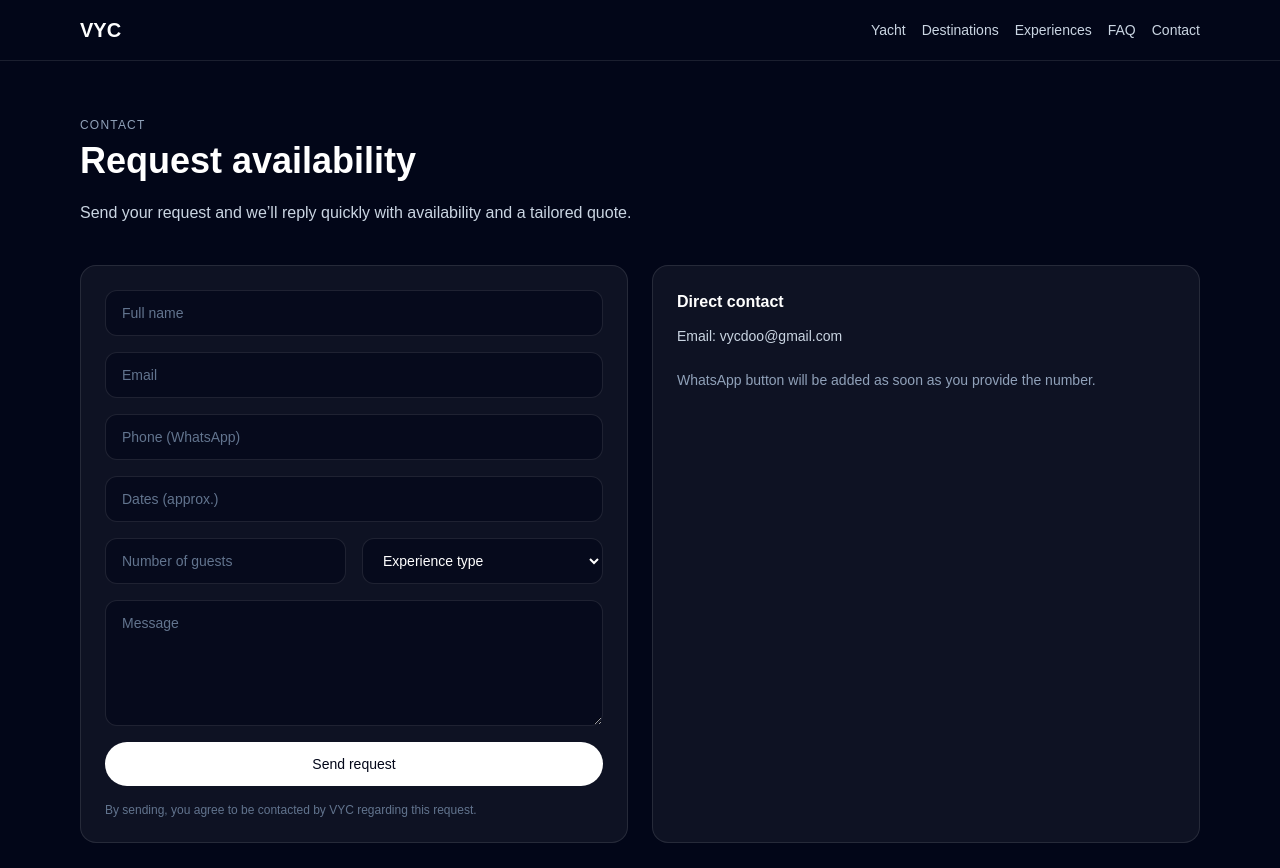
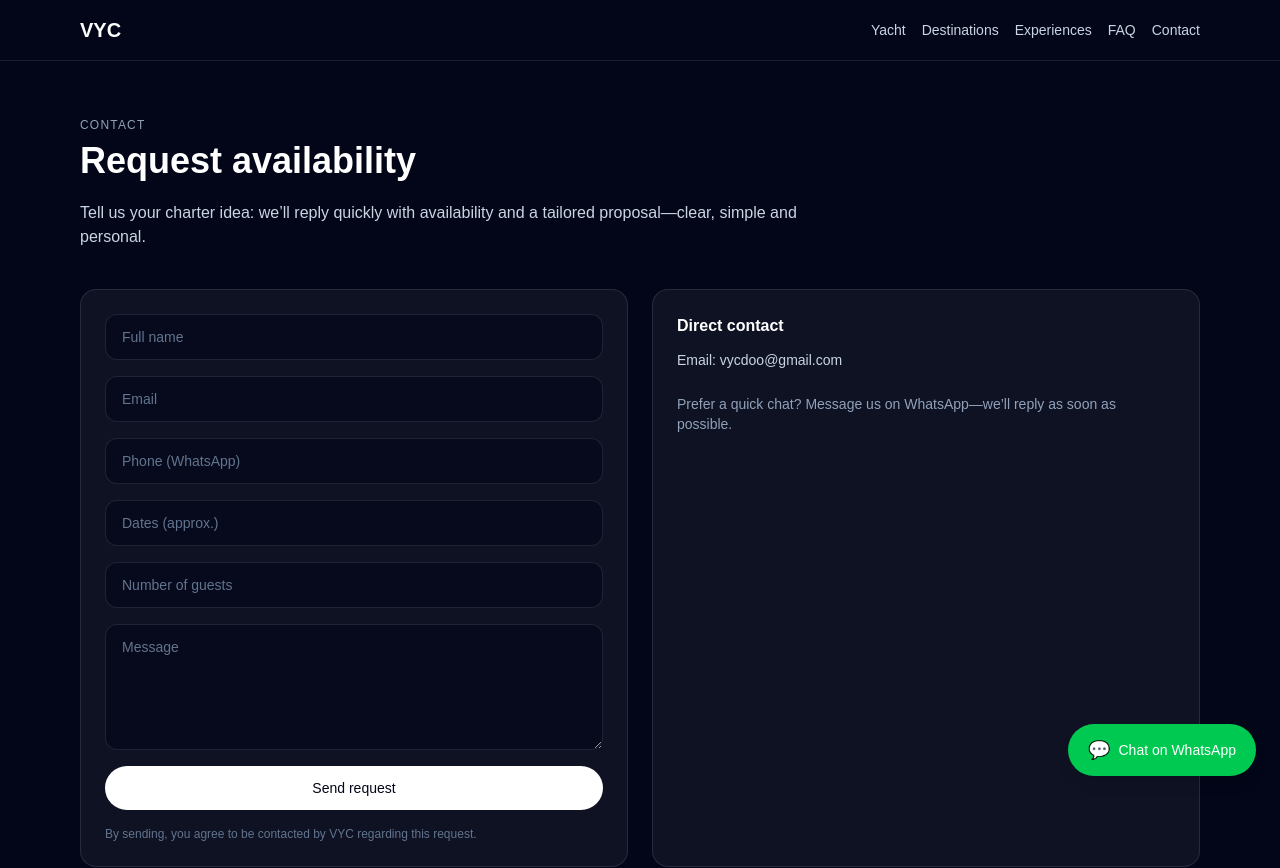
Before and after one commit to giacomovolt/vyc-site, a Next.js app: page /en/contact in a window 1280 px wide. Shown: the top 868 px of the page. Built offline with nearby package versions, Linux system fonts and the light colour scheme; no server answers.

Commit message:
Fix contact page locale handling (useParams), add IT/EN and WhatsApp floating

```diff
--- a/src/app/[locale]/contact/page.tsx
+++ b/src/app/[locale]/contact/page.tsx
@@ -1,17 +1,79 @@
 "use client";
 
-import { useState } from "react";
+import React, { useState } from "react";
+import { useParams } from "next/navigation";
+import WhatsAppFloatingButton from "@/components/WhatsAppFloatingButton";
+
+type Locale = "it" | "en";
+
+function toLocale(x: unknown): Locale {
+  return x === "en" ? "en" : "it";
+}
 
 export default function ContactPage() {
+  const params = useParams<{ locale?: string }>();
+  const locale = toLocale(params?.locale);
+
   const [sent, setSent] = useState(false);
   const [loading, setLoading] = useState(false);
 
   const endpoint = process.env.NEXT_PUBLIC_FORMSPREE_ENDPOINT;
 
+  const t = {
+    it: {
+      eyebrow: "Contatti",
+      title: "Richiedi disponibilità",
+      intro:
+        "Raccontaci la tua idea di charter: rispondiamo rapidamente con disponibilità e una proposta costruita su misura, in modo semplice e chiaro.",
+      name: "Nome e cognome",
+      email: "Email",
+      phone: "Telefono (WhatsApp)",
+      dates: "Date (anche indicative)",
+      guests: "Numero di ospiti",
+      message: "Messaggio",
+      sending: "Invio in corso...",
+      send: "Invia richiesta",
+      sent: "Messaggio inviato. Ti risponderemo a breve.",
+      privacy:
+        "Inviando la richiesta, acconsenti ad essere contattato da VYC in merito a questa richiesta.",
+      missingEndpoint:
+        "Endpoint del form mancante. Imposta NEXT_PUBLIC_FORMSPREE_ENDPOINT.",
+      sendError: "Errore invio. Riprova o contattaci via email/WhatsApp.",
+      networkError: "Errore di rete. Riprova.",
+      directTitle: "Contatto diretto",
+      quick:
+        "Preferisci un contatto rapido? Scrivici su WhatsApp: rispondiamo appena possibile.",
+    },
+    en: {
+      eyebrow: "Contact",
+      title: "Request availability",
+      intro:
+        "Tell us your charter idea: we’ll reply quickly with availability and a tailored proposal—clear, simple and personal.",
+      name: "Full name",
+      email: "Email",
+      phone: "Phone (WhatsApp)",
+      dates: "Dates (approx.)",
+      guests: "Number of guests",
+      message: "Message",
+      sending: "Sending...",
+      send: "Send request",
+      sent: "Message sent. We’ll reply shortly.",
+      privacy:
+        "By sending, you agree to be contacted by VYC regarding this request.",
+      missingEndpoint:
+        "Form endpoint missing. Please set NEXT_PUBLIC_FORMSPREE_ENDPOINT.",
+      sendError: "Send error. Please try again or contact us by email/WhatsApp.",
+      networkError: "Network error. Please try again.",
+      directTitle: "Direct contact",
+      quick:
+        "Prefer a quick chat? Message us on WhatsApp—we’ll reply as soon as possible.",
+    },
+  }[locale];
+
   async function handleSubmit(e: React.FormEvent<HTMLFormElement>) {
     e.preventDefault();
     if (!endpoint) {
-      alert("Form endpoint missing. Please set NEXT_PUBLIC_FORMSPREE_ENDPOINT.");
+      alert(t.missingEndpoint);
       return;
     }
 
@@ -31,22 +93,23 @@ export default function ContactPage() {
         setSent(true);
         form.reset();
       } else {
-        alert("Send error. Please try again or contact us by email.");
+        alert(t.sendError);
       }
     } catch {
-      alert("Network error. Please try again.");
+      alert(t.networkError);
     } finally {
       setLoading(false);
     }
   }
 
   return (
+    <>
       <div className="mx-auto max-w-6xl px-4 py-14 text-white">
-      <div className="text-xs uppercase tracking-widest text-slate-400">Contact</div>
-      <h1 className="mt-2 text-4xl font-semibold">Request availability</h1>
-      <p className="mt-5 max-w-3xl text-slate-300">
-        Send your request and we’ll reply quickly with availability and a tailored quote.
-      </p>
+        <div className="text-xs uppercase tracking-widest text-slate-400">
+          {t.eyebrow}
+        </div>
+        <h1 className="mt-2 text-4xl font-semibold">{t.title}</h1>
+        <p className="mt-5 max-w-3xl text-slate-300">{t.intro}</p>
 
         <div className="mt-10 grid gap-6 md:grid-cols-2">
           <form
@@ -57,52 +120,36 @@ export default function ContactPage() {
               <input
                 name="name"
                 required
-              placeholder="Full name"
+                placeholder={t.name}
                 className="w-full rounded-xl border border-white/10 bg-slate-950/60 px-4 py-3 text-sm text-white placeholder:text-slate-500 outline-none focus:border-white/25"
               />
               <input
                 name="email"
                 type="email"
                 required
-              placeholder="Email"
+                placeholder={t.email}
                 className="w-full rounded-xl border border-white/10 bg-slate-950/60 px-4 py-3 text-sm text-white placeholder:text-slate-500 outline-none focus:border-white/25"
               />
               <input
                 name="phone"
-              placeholder="Phone (WhatsApp)"
+                placeholder={t.phone}
                 className="w-full rounded-xl border border-white/10 bg-slate-950/60 px-4 py-3 text-sm text-white placeholder:text-slate-500 outline-none focus:border-white/25"
               />
               <input
                 name="dates"
-              placeholder="Dates (approx.)"
+                placeholder={t.dates}
                 className="w-full rounded-xl border border-white/10 bg-slate-950/60 px-4 py-3 text-sm text-white placeholder:text-slate-500 outline-none focus:border-white/25"
               />
 
-            <div className="grid gap-4 sm:grid-cols-2">
               <input
                 name="guests"
-                placeholder="Number of guests"
+                placeholder={t.guests}
                 className="w-full rounded-xl border border-white/10 bg-slate-950/60 px-4 py-3 text-sm text-white placeholder:text-slate-500 outline-none focus:border-white/25"
               />
-              <select
-                name="experience"
-                className="w-full rounded-xl border border-white/10 bg-slate-950/60 px-4 py-3 text-sm text-white outline-none focus:border-white/25"
-                defaultValue=""
-              >
-                <option value="" disabled>
-                  Experience type
-                </option>
-                <option value="Relax" className="bg-slate-950">Relax</option>
-                <option value="Romantic" className="bg-slate-950">Romantic</option>
-                <option value="Family" className="bg-slate-950">Family</option>
-                <option value="Fishing" className="bg-slate-950">Fishing</option>
-                <option value="Other" className="bg-slate-950">Other</option>
-              </select>
-            </div>
 
               <textarea
                 name="message"
-              placeholder="Message"
+                placeholder={t.message}
                 rows={5}
                 className="w-full rounded-xl border border-white/10 bg-slate-950/60 px-4 py-3 text-sm text-white placeholder:text-slate-500 outline-none focus:border-white/25"
               />
@@ -112,31 +159,35 @@ export default function ContactPage() {
                 disabled={loading}
                 className="rounded-full bg-white px-5 py-3 text-sm font-medium text-slate-950 hover:bg-slate-100 disabled:opacity-60"
               >
-              {loading ? "Sending..." : "Send request"}
+                {loading ? t.sending : t.send}
               </button>
 
               {sent ? (
-              <div className="text-sm text-green-300">
-                Message sent. We’ll reply shortly.
-              </div>
+                <div className="text-sm text-green-300">{t.sent}</div>
               ) : null}
 
-            <div className="text-xs text-slate-500">
-              By sending, you agree to be contacted by VYC regarding this request.
-            </div>
+              <div className="text-xs text-slate-500">{t.privacy}</div>
             </div>
           </form>
 
           <div className="rounded-2xl border border-white/10 bg-white/5 p-6">
-          <div className="text-base font-semibold text-white">Direct contact</div>
+            <div className="text-base font-semibold text-white">
+              {t.directTitle}
+            </div>
             <div className="mt-3 text-sm text-slate-300">
-            Email: <a className="hover:text-white" href="mailto:vycdoo@gmail.com">vycdoo@gmail.com</a>
+              Email:{" "}
+              <a className="hover:text-white" href="mailto:vycdoo@gmail.com">
+                vycdoo@gmail.com
+              </a>
             </div>
-          <div className="mt-6 text-sm text-slate-400">
-            WhatsApp button will be added as soon as you provide the number.
+
+            <div className="mt-6 text-sm text-slate-400">{t.quick}</div>
           </div>
         </div>
       </div>
-    </div>
+
+      {/* ✅ WhatsApp floating button (identico alla Home) */}
+      <WhatsAppFloatingButton locale={locale} />
+    </>
   );
 }
```
Lines whose indentation alone changed are shown as unchanged.
